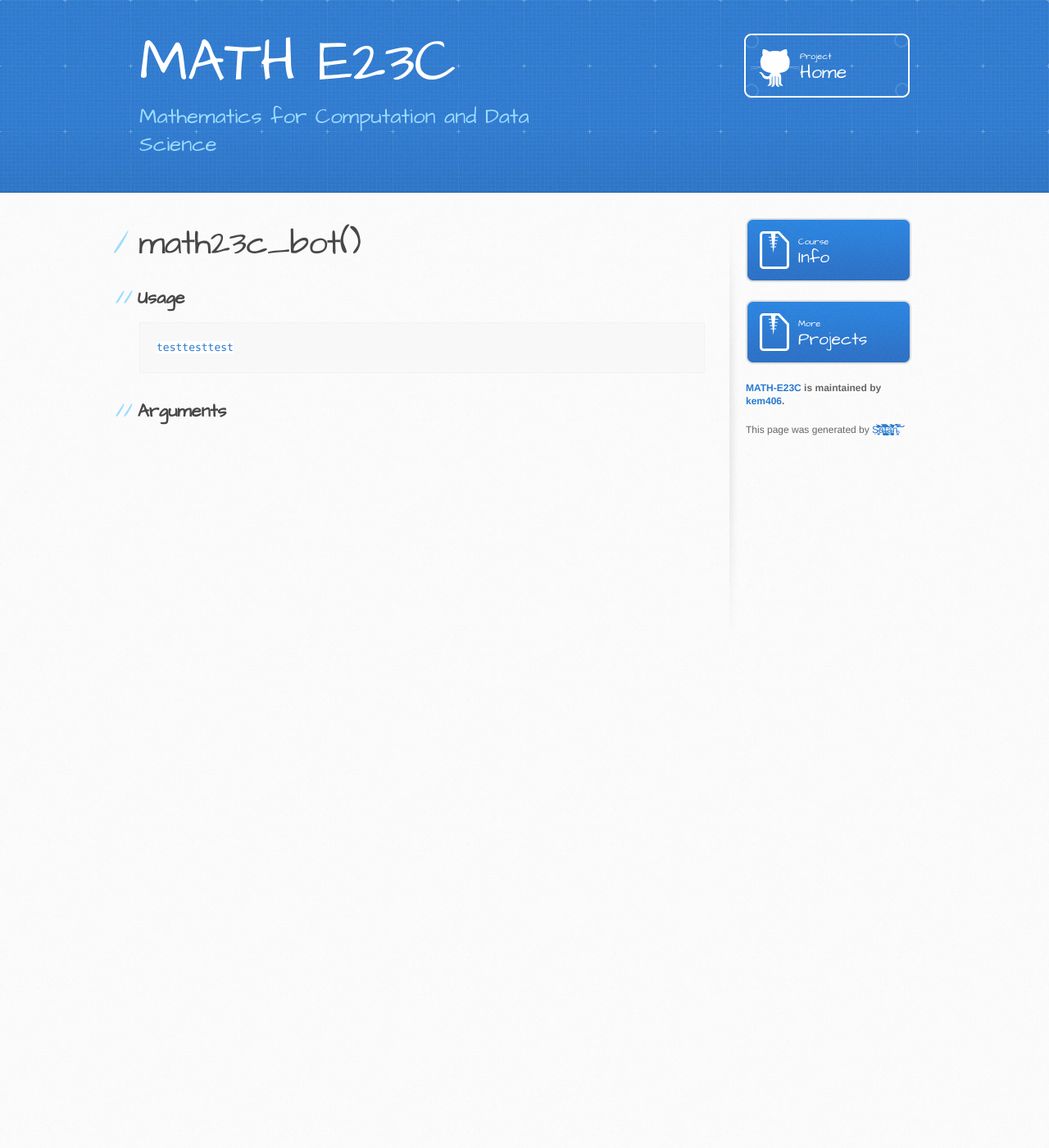
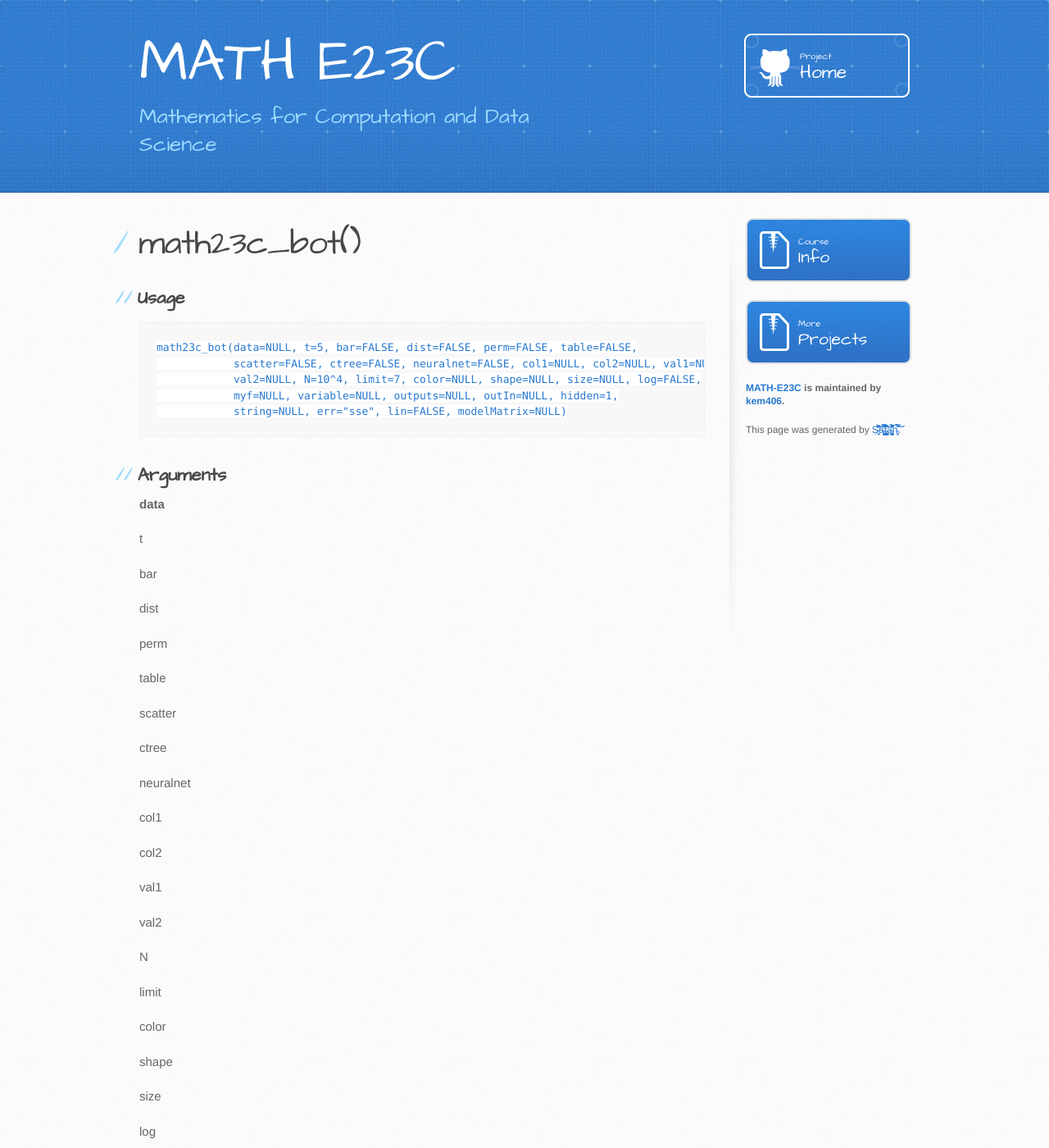
Before and after one commit to kem406/MATH-E23C, a Jekyll site: the page built from math23c_bot.md, in a window 1280 px wide and 1400 px high. Shown: the whole window at 82% size. Built offline with Jekyll 4.4.1, drawn with Linux system fonts in a browser that asks for light colours; some of the changed text lies outside the part shown.

Commit message:
Update math23c_bot.md

````diff
--- a/math23c_bot.md
+++ b/math23c_bot.md
@@ -9,7 +9,67 @@ permalink: /math23c_bot/
 ## Usage
 
 ```
-testtesttest
+math23c_bot(data=NULL, t=5, bar=FALSE, dist=FALSE, perm=FALSE, table=FALSE,
+            scatter=FALSE, ctree=FALSE, neuralnet=FALSE, col1=NULL, col2=NULL, val1=NULL,
+            val2=NULL, N=10^4, limit=7, color=NULL, shape=NULL, size=NULL, log=FALSE,
+            myf=NULL, variable=NULL, outputs=NULL, outIn=NULL, hidden=1,
+            string=NULL, err="sse", lin=FALSE, modelMatrix=NULL)
 ```
 
 ## Arguments
+
+**data**
+
+t
+
+bar
+
+dist
+
+perm
+
+table
+
+scatter
+
+ctree
+
+neuralnet
+
+col1
+
+col2
+
+val1
+
+val2
+
+N
+
+limit
+
+color
+
+shape
+
+size
+
+log
+
+myf
+
+variable
+
+outputs
+
+outIn
+
+hidden
+
+string
+
+err
+
+lin
+
+modelMatrix
````
